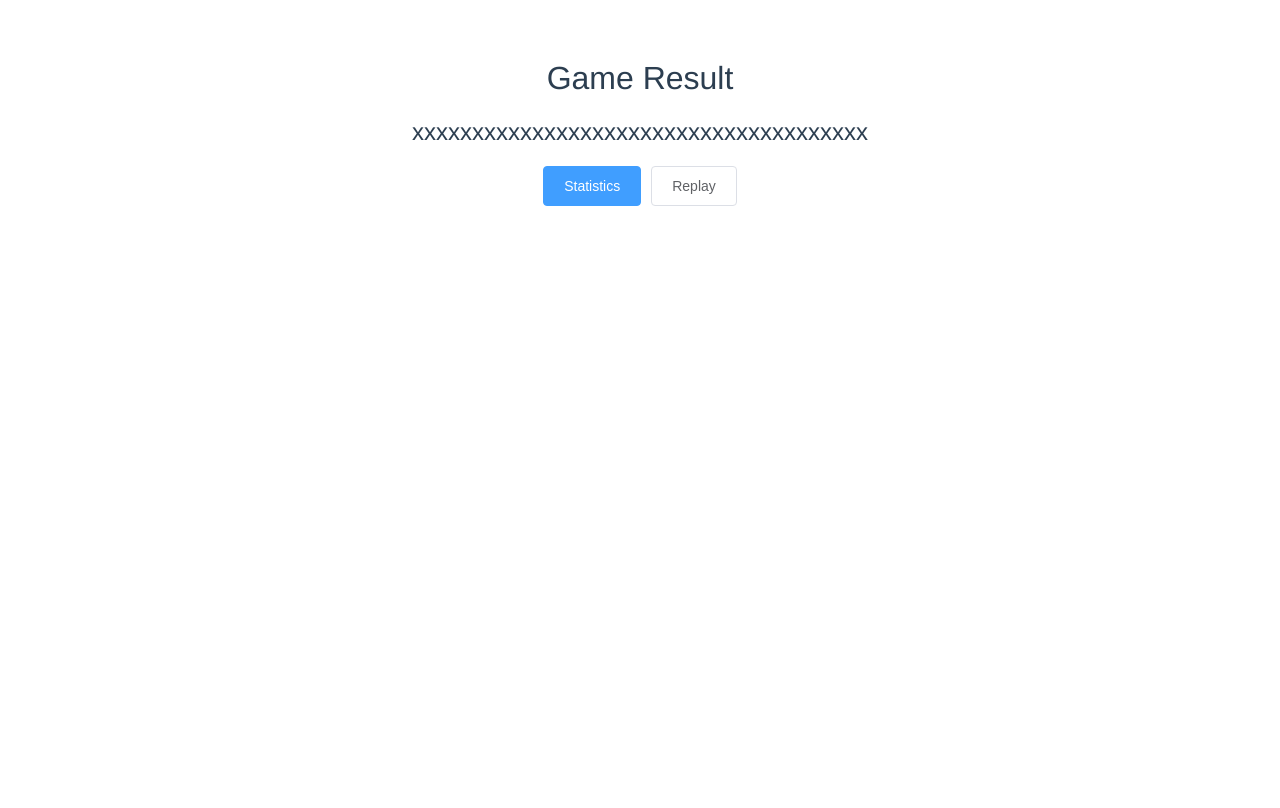
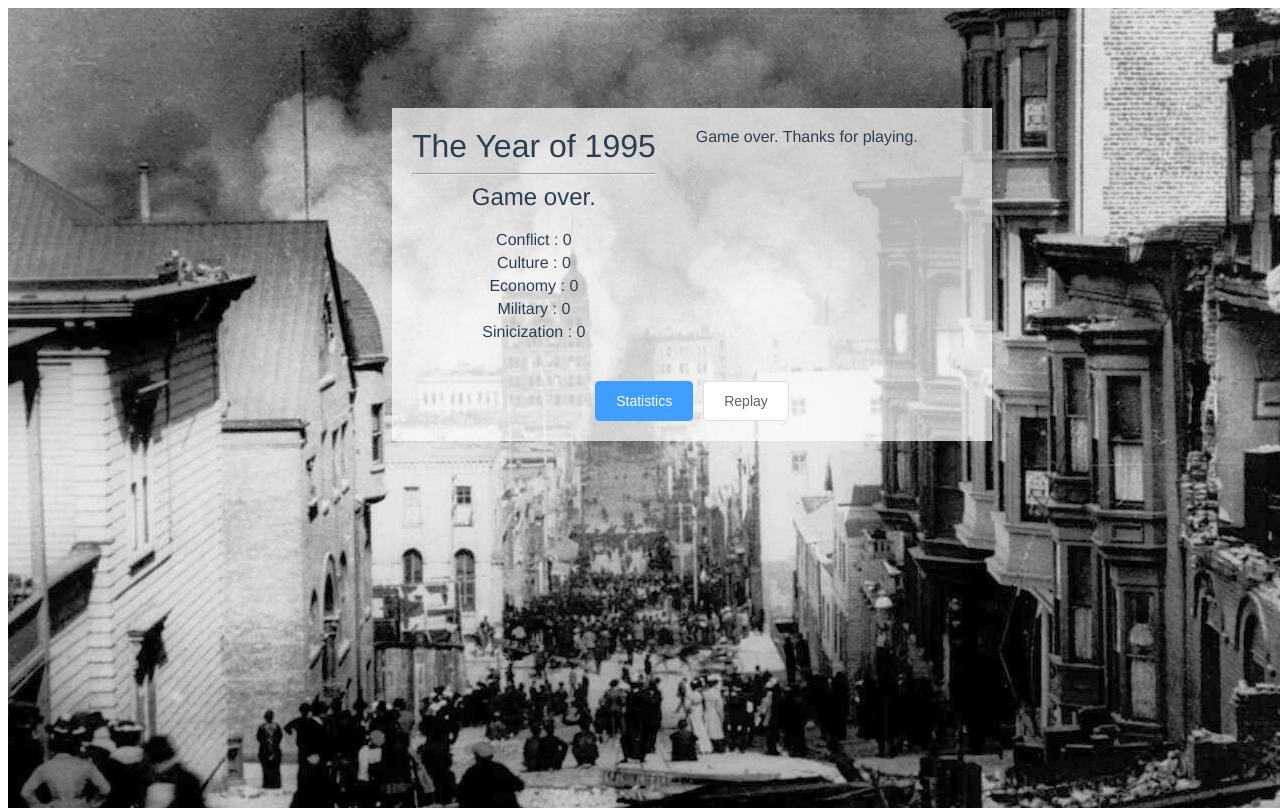
Before and after one commit to weixr18/Xiniture, a Vue app in the folder Xiniture_front/: page /#/result in a window 1280 px wide. Built offline with nearby package versions, Linux system fonts and the light colour scheme; what vue-resource would draw is missing.

Commit message:
add result page

```diff
--- a/Xiniture_front/src/App.vue
+++ b/Xiniture_front/src/App.vue
@@ -17,6 +17,6 @@ export default {
   -moz-osx-font-smoothing: grayscale;
   text-align: center;
   color: #2c3e50;
-  margin-top: 60px;
+  margin-top: 0px;
 }
 </style>
--- a/Xiniture_front/src/components/Game.js
+++ b/Xiniture_front/src/components/Game.js
@@ -114,20 +114,7 @@ function GameEngine() {
         //点击事件处理
         if (info.newPost && info.target !== undefined) {
             // URL跳转
-            if (info.target === "") {
-                // Replay
-                if (this.state !== undefined) {
-                    this.state.ECO = 0;
-                    this.state.MIL = 0;
-                    this.state.CON = 0;
-                    this.state.CUL = 0;
-                    this.state.SIN = 0;
-                }
-                if (this.userID !== undefined) {
-                    this.userID = undefined;
-                }
-            }
-            if (info.thisPage === "info") {
+            if (info.thisPage === "info" && info.target === "event") {
                 //信息上传
                 if (this.logTime === undefined) {
                     let time = new Date();
@@ -151,8 +138,31 @@ function GameEngine() {
                     }
                 });
 
+                cpnt.$router.push("/" + info.target);
             }
-            cpnt.$router.push("/" + info.target);
+            else if (info.thisPage === "result" && info.target === "") {
+                // Replay
+                if (this.state !== undefined) {
+                    this.state.ECO = 0;
+                    this.state.MIL = 0;
+                    this.state.CON = 0;
+                    this.state.CUL = 0;
+                    this.state.SIN = 0;
+                }
+                if (this.userID !== undefined) {
+                    this.userID = undefined;
+                }
+
+                cpnt.$router.push("/" + info.target);
+            }
+            else if (info.thisPage === "event" && info.target === "result") {
+                // 游戏结束
+                cpnt.$router.push("/" + info.target);
+            }
+            else {
+                cpnt.$router.push("/" + info.target);
+            }
+
         }
         else {
             // 游戏内
@@ -357,7 +367,7 @@ function GameEngine() {
 
             if (flag) {
                 // 激活条件满足
-                //console.log("SATISFIED!!! Event:", event);
+                console.log("SATISFIED!!! Event:", event);
 
                 // 设置该event的date
                 if (event.trigger !== undefined &&
--- a/Xiniture_front/src/components/InfoPage.vue
+++ b/Xiniture_front/src/components/InfoPage.vue
@@ -1,5 +1,9 @@
 <template>
   <div class="info">
+    <!--
+    <el-alert title="Please choose your age." type="warning" center></el-alert>
+    <el-alert title="Please Choose your nation." type="warning" center></el-alert>
+    -->
     <ul>
       <li>
         <h1>Your Infomation</h1>
@@ -35,6 +39,8 @@
 </template>
 
 <script>
+import { MessageBox } from "element-ui";
+
 export default {
   name: "Info",
   data() {
@@ -382,11 +388,11 @@ export default {
         countryValue: this.$data.countryValue,
       };
       if (info.ageValue === "") {
-        this.$alert("Please choose your age.", "Notice", {
+        MessageBox.alert("Please choose your age.", "Notice", {
           confirmButtonText: "OK",
         });
       } else if (info.countryValue === "") {
-        this.$alert("Please Choose your nation.", "Notice", {
+        MessageBox.alert("Please Choose your nation.", "Notice", {
           confirmButtonText: "OK",
         });
       } else {
--- a/Xiniture_front/src/components/Resultpage.vue
+++ b/Xiniture_front/src/components/Resultpage.vue
@@ -1,11 +1,33 @@
 <template>
-  <div class="welcome">
-    <h1>Game Result</h1>
-    <h2>xxxxxxxxxxxxxxxxxxxxxxxxxxxxxxxxxxxxxx</h2>
-    <li>
-      <el-button type="primary" @click="go('statistics')">Statistics</el-button>
-      <el-button @click="go('')">Replay</el-button>
-    </li>
+  <div class="result">
+    <div class="background" v-bind:style="{backgroundImage:'url(' + bg + ')',}">
+      <div class="wrapper">
+        <ul class="wrapper-ul">
+          <li class="li-main">
+            <div class="left">
+              <h1>The Year of 1995</h1>
+              <hr />
+              <h2>Game over.</h2>
+              <div class="scores">
+                <div class="score-item">Conflict : {{score.CON}}</div>
+                <div class="score-item">Culture : {{score.CUL}}</div>
+                <div class="score-item">Economy : {{score.ECO}}</div>
+                <div class="score-item">Military : {{score.MIL}}</div>
+                <div class="score-item">Sinicization : {{score.SIN}}</div>
+              </div>
+            </div>
+            <div class="right">
+              <div>{{description}}</div>
+            </div>
+            <div style="clear:both;"></div>
+          </li>
+          <li class="li-button">
+            <el-button type="primary" @click="go('statistics')">Statistics</el-button>
+            <el-button @click="go('')">Replay</el-button>
+          </li>
+        </ul>
+      </div>
+    </div>
   </div>
 </template>
 
@@ -14,7 +36,15 @@ export default {
   name: "Result",
   data() {
     return {
-      msg: "hhhhhhhhhhhhhh"
+      score: {
+        CON: this.$game.ge.state.CON,
+        CUL: this.$game.ge.state.CUL,
+        ECO: this.$game.ge.state.ECO,
+        MIL: this.$game.ge.state.MIL,
+        SIN: this.$game.ge.state.SIN * 10,
+      },
+      description: "Game over. Thanks for playing.",
+      bg: require("../../static/images/Riot1.jpg"),
     };
   },
   methods: {
@@ -22,33 +52,106 @@ export default {
       let info = {
         thisPage: "result",
         newPost: true,
-        target: target
+        target: target,
       };
       this.$game.ge.buttonClick(this, info);
-    }
-  }
+    },
+  },
 };
 </script>
 
 <!-- Add "scoped" attribute to limit CSS to this component only -->
 <style scoped>
-welcome {
-  margin-top: 20%;
-  margin-bottom: 20%;
+.result {
+  margin-top: 0%;
+  margin-bottom: 0%;
+  margin-left: 0%;
+  margin-right: 0%;
+  height: max-content;
+}
+
+.background {
+  height: 100%;
+  width: 100%;
+  min-height: 500px;
+  padding: 0px;
+  margin: 0px;
+
+  background-repeat: no-repeat;
+  background-size: contain;
+  background: no-repeat center;
+  position: absolute;
+}
+
+.wrapper {
+  height: auto;
+  width: 600px;
+  background-color: rgba(255, 255, 255, 0.7);
+  padding: 0px;
   margin-left: 30%;
   margin-right: 30%;
+  margin-top: 100px;
+  margin-bottom: 100px;
+}
+.wrapper-ul {
+  margin: 0;
+  padding: 0 0 20px 0;
+}
+
+.li-main {
+  width: max-content;
+  height: 100%;
+  margin: 0%;
+  padding: 0%;
+  display: block;
+}
+.li-button {
+  width: 100%;
+  height: 100%;
+  margin: 0 0 0 0;
+  padding: 0%;
+  display: block;
+}
+
+.left {
+  display: block;
+  float: left;
+  padding: 0px;
+  margin: 20px;
+}
+.right {
+  display: block;
+  float: left;
+  padding: 0px;
+  margin: 20px;
+  max-width: 300px;
 }
 
 h1,
 h2 {
   font-weight: normal;
+  margin: 0px;
+  padding: 0px;
 }
+
+.scores {
+  margin: 20px;
+  padding: 0px;
+}
+
+.score-item {
+  margin-top: 5px;
+  margin-bottom: 5px;
+  margin-left: 0px;
+  margin-right: 0px;
+  padding: 0px;
+}
+
 ul {
   list-style-type: none;
   padding: 0;
 }
 li {
-  display: inline-block;
   margin: 0 10px;
 }
 a {
```
Also changed, not shown: 14 other files (tests, documents, lock files or other folders).
